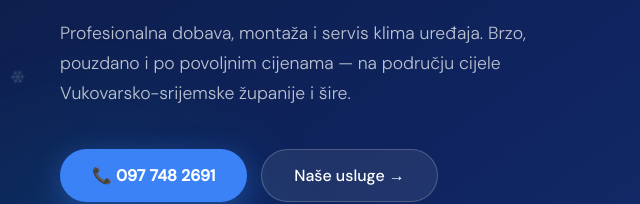
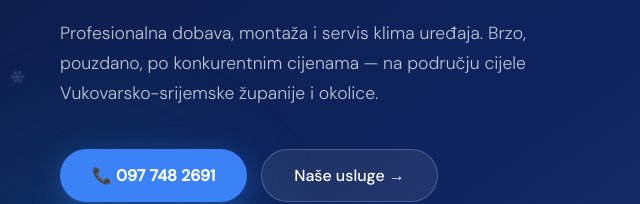
Before and after one commit to domagojziros/FrigoPingvino, a plain HTML site: page index.html in a window 1280 px wide. Shown: the part 377-581 px from the top of the page, 4-644 px from the left. Drawn offline with Linux system fonts and the light colour scheme.

```diff
--- a/index.html
+++ b/index.html
@@ -7,7 +7,7 @@
   <!-- ─── TITLE & META ─── -->
   <title>Frigo Pingvino – Montaža i servis klima uređaja | Vukovarsko-srijemska županija</title>
   <meta name="description" content="Frigo Pingvino – profesionalna dobava, montaža i servis klima uređaja na području Vukovarsko-srijemske županije. Brzo, kvalitetno, povoljno. Pozovite: 097 748 2691" />
-  <meta name="keywords" content="klima uređaji, montaža klima, servis klima, Vukovar, Vinkovci, Županja, Ilok, Vukovarsko-srijemska županija, Frigo Pingvino, klima cijena, split klima, ugradnja klime, servisiranje klime" />
+  <meta name="keywords" content="klima uređaji, montaža klima, servis klima, Vukovar, Vinkovci, Županja, Ilok, Vukovarsko-srijemska županija, Frigo Pingvino, klima cijena, montiranje klima, ugradnja klime, čišćenje klime servisiranje klime" />
   <meta name="robots" content="index, follow" />
   <meta name="author" content="Frigo Pingvino" />
   <link rel="canonical" href="https://www.frigopingvino.hr/" />
@@ -147,7 +147,7 @@
   <div class="hero-content">
     <div class="hero-badge">Vukovarsko-srijemska županija</div>
     <h1>Savršena <em>klima</em><br/>za svaki prostor</h1>
-    <p class="hero-sub">Profesionalna dobava, montaža i servis klima uređaja. Brzo, pouzdano i po povoljnim cijenama — na području cijele Vukovarsko-srijemske županije i šire.</p>
+    <p class="hero-sub">Profesionalna dobava, montaža i servis klima uređaja. Brzo, pouzdano, po konkurentnim cijenama — na području cijele Vukovarsko-srijemske županije i okolice.</p>
     <div class="hero-buttons">
       <a href="tel:+385977482691" class="btn-primary">📞 097 748 2691</a>
       <a href="#usluge" class="btn-secondary">Naše usluge →</a>
```
